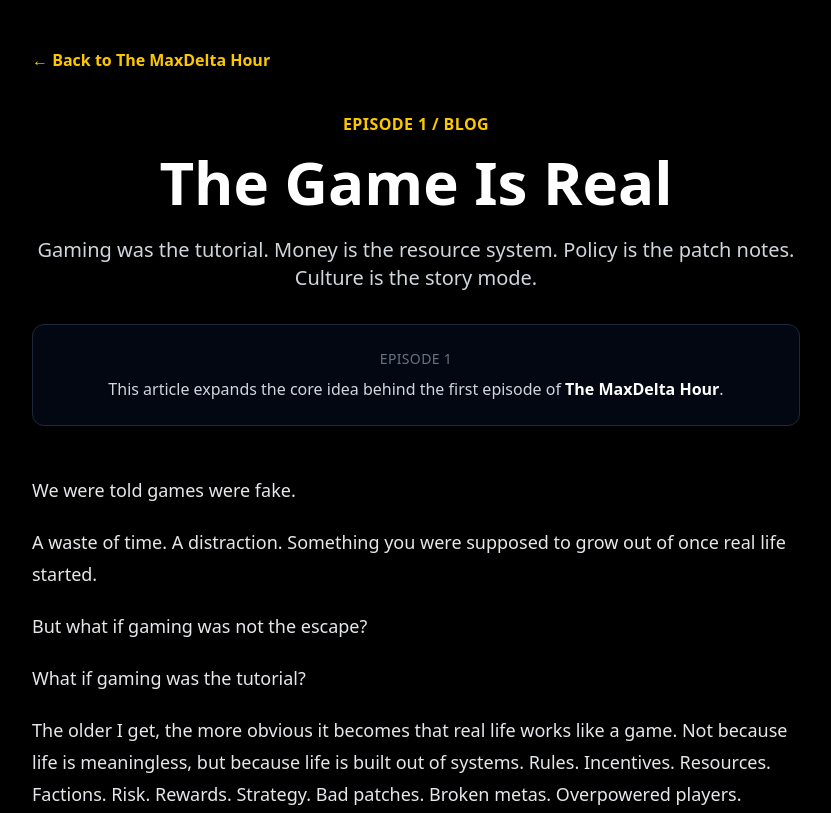
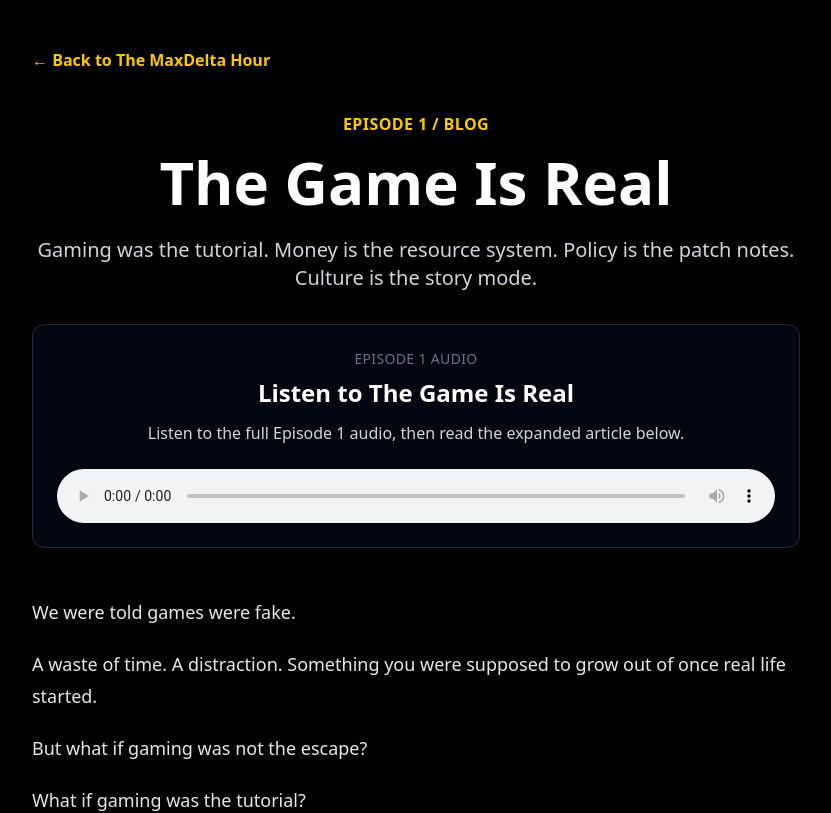
Before and after one commit to Maxdelta/maxdelta-hour, a Next.js app: page /blog/the-game-is-real in a window 1280 px wide. Shown: the top 813 px of the page, without its empty margins (224-1055 px from the left). Built offline with nearby package versions, Linux system fonts and the light colour scheme.

Commit message:
Add Episode 1 audio to site

```diff
--- a/pages/blog/the-game-is-real.tsx
+++ b/pages/blog/the-game-is-real.tsx
@@ -34,16 +34,26 @@ export default function TheGameIsReal() {
               Gaming was the tutorial. Money is the resource system. Policy is
               the patch notes. Culture is the story mode.
             </p>
+            <div className="mt-8 rounded-xl border border-gray-800 bg-gray-950 p-6">
+  <p className="text-sm uppercase tracking-wide text-gray-500">
+    Episode 1 Audio
+  </p>
 
-            <div className="mt-8 rounded-xl border border-gray-800 bg-gray-950 p-6">
-              <p className="text-sm uppercase tracking-wide text-gray-500">
-                Episode 1
-              </p>
-              <p className="mt-2 text-gray-300">
-                This article expands the core idea behind the first episode of{" "}
-                <span className="font-bold text-white">The MaxDelta Hour</span>.
-              </p>
-            </div>
+  <h2 className="mt-2 text-2xl font-bold text-white">
+    Listen to The Game Is Real
+  </h2>
+
+  <p className="mt-3 text-gray-300">
+    Listen to the full Episode 1 audio, then read the expanded article below.
+  </p>
+
+  <audio controls className="mt-6 w-full">
+    <source src="/audio/episode-1-the-game-is-real.mp3" type="audio/mpeg" />
+    Your browser does not support the audio element.
+  </audio>
+</div>
+
+
           </header>
 
           <article className="space-y-10 text-lg leading-8 text-gray-200">
--- a/pages/episodes/the-game-is-real.tsx
+++ b/pages/episodes/the-game-is-real.tsx
@@ -38,22 +38,23 @@ export default function EpisodeOneTheGameIsReal() {
 
           <section className="rounded-2xl border border-gray-800 bg-gray-950 p-6 md:p-8 mb-12">
             <p className="text-sm uppercase tracking-wide text-gray-500">
-              Podcast Audio
+            Podcast Audio
             </p>
 
             <h2 className="mt-2 text-2xl font-bold text-white">
-              Audio Coming Soon
+                Listen to Episode 1
             </h2>
 
             <p className="mt-4 text-gray-300 leading-7">
-              This episode page is ready for the podcast audio. Once Episode 1
-              is recorded, the audio player will go here.
+            The Game Is Real. Gaming was the tutorial. Money is the resource system.
+            Policy is the patch notes. Culture is the story mode.
             </p>
 
-            <div className="mt-6 rounded-xl bg-black border border-gray-800 p-5 text-gray-500">
-              Audio player placeholder
-            </div>
-          </section>
+                <audio controls className="mt-6 w-full">
+                <source src="/audio/episode-1-the-game-is-real.mp3" type="audio/mpeg" />
+                Your browser does not support the audio element.
+                </audio>
+            </section>
 
           <section className="grid md:grid-cols-2 gap-6 mb-12">
             <div className="rounded-2xl border border-gray-800 bg-gray-950 p-6">
```
Also changed, not shown: 1 other file (tests, documents, lock files or other folders).
